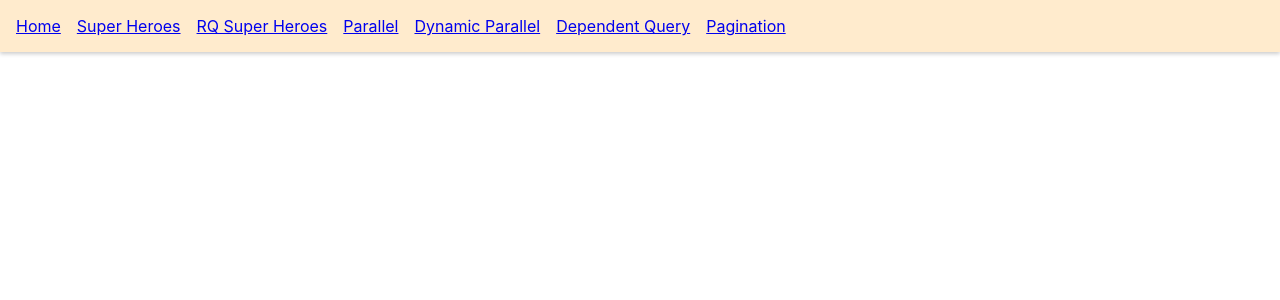
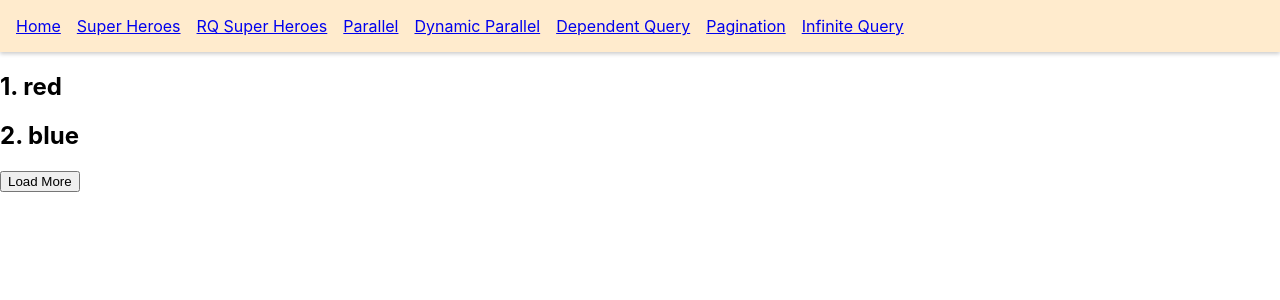
Before and after one commit to Abdur-Razzak-Rouzex/react-query, a React (Create React App) app: page /rq-infinite-query in a window 1280 px wide. Shown: the top 300 px of the page. Built offline with nearby package versions, Linux system fonts and the light colour scheme; data requests are answered from the project's data file.

Commit message:
infinite queries example is added

```diff
--- a/src/App.js
+++ b/src/App.js
@@ -10,6 +10,7 @@ import ParallelQueriesPage from "./components/ParallelQueries.page";
 import DynamicParallelPage from "./components/DynamicParallel.page";
 import DependentQueriesPage from "./components/DependentQueries.page";
 import PaginatedQueriesPage from "./components/PaginatedQueries.page";
+import InfiniteQueriesPage from "./components/InfiniteQueries.page";
 
 function App() {
   const queryClient = new QueryClient();
@@ -40,6 +41,9 @@ function App() {
               <li>
                 <Link to="/rq-pagination">Pagination</Link>
               </li>
+              <li>
+                <Link to="/rq-infinite-query">Infinite Query</Link>
+              </li>
             </ul>
           </nav>
           <Routes>
@@ -60,6 +64,10 @@ function App() {
               element={<DependentQueriesPage email="rouzex@gmail.com" />}
             />
             <Route path="/rq-pagination" element={<PaginatedQueriesPage />} />
+            <Route
+              path="/rq-infinite-query"
+              element={<InfiniteQueriesPage />}
+            />
           </Routes>
         </div>
       </Router>
--- /dev/null
+++ b/src/components/InfiniteQueries.page.js
@@ -0,0 +1,62 @@
+import axios from "axios";
+import React from "react";
+import { useInfiniteQuery } from "react-query";
+
+const getColors = ({ pageParam = 1 }) => {
+  return axios.get(`http://localhost:4000/colors?_limit=2&_page=${pageParam}`);
+};
+
+const InfiniteQueriesPage = () => {
+  const {
+    isLoading,
+    isError,
+    error,
+    data,
+    hasNextPage,
+    fetchNextPage,
+    isFetching,
+    isFetchingNextPage,
+  } = useInfiniteQuery(["colors"], getColors, {
+    getNextPageParam: (_lastPage, pages) => {
+      if (pages.length < 4) {
+        return pages.length + 1;
+      } else {
+        return undefined;
+      }
+    },
+  });
+
+  if (isLoading) {
+    return <h2>Loading....</h2>;
+  }
+
+  if (isError) {
+    return <h2>{error?.message}</h2>;
+  }
+
+  console.log("the data: ", data);
+  return (
+    <>
+      <div>
+        {data?.pages.map((group, i) => {
+          return (
+            <div key={i}>
+              {group?.data?.map((color) => (
+                <h2 key={color.id}>
+                  {color.id}. {color.label}
+                </h2>
+              ))}
+            </div>
+          );
+        })}
+      </div>
+      <div>
+        <button disabled={!hasNextPage} onClick={fetchNextPage}>
+          Load More
+        </button>
+      </div>
+    </>
+  );
+};
+
+export default InfiniteQueriesPage;
```
